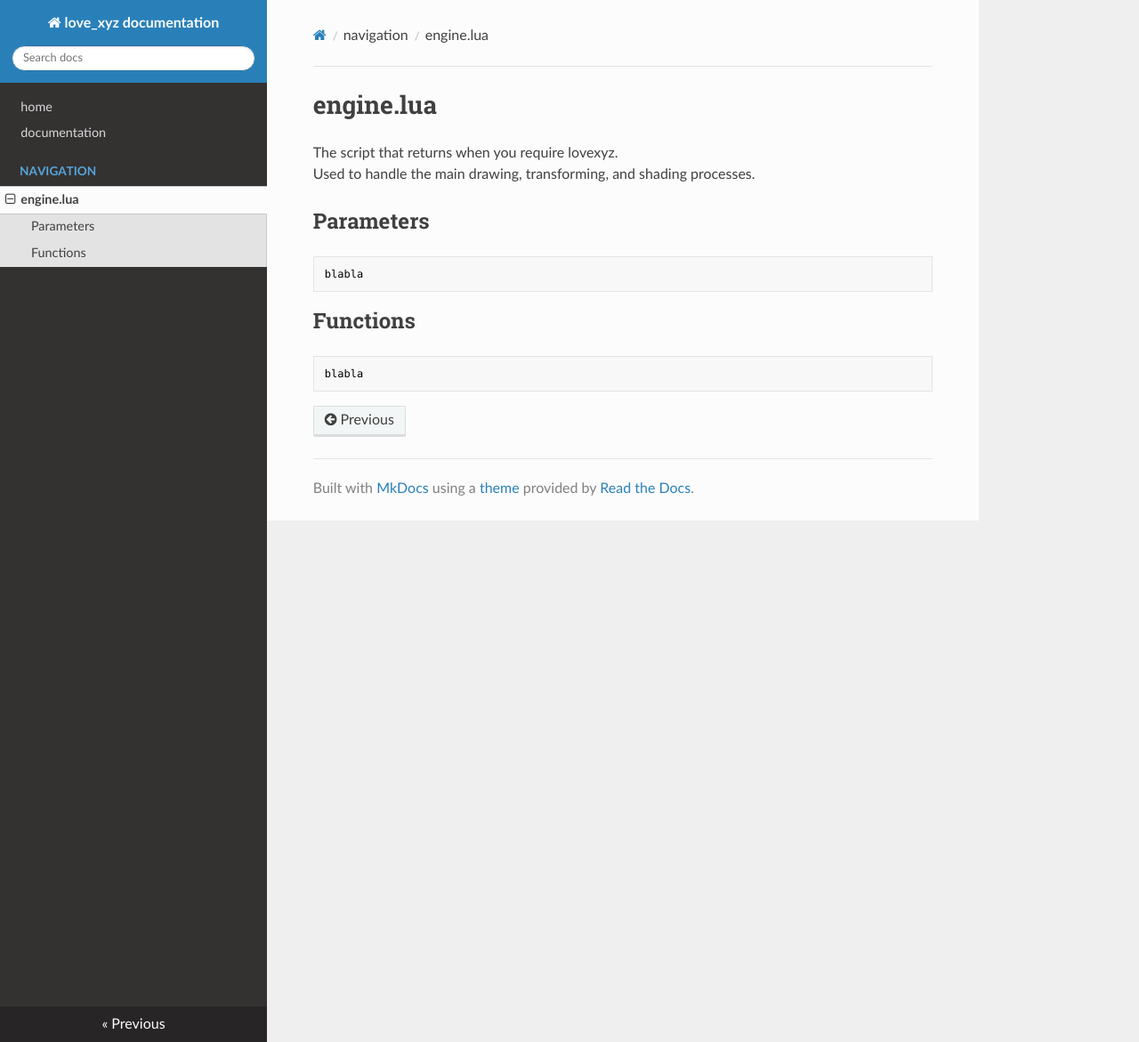
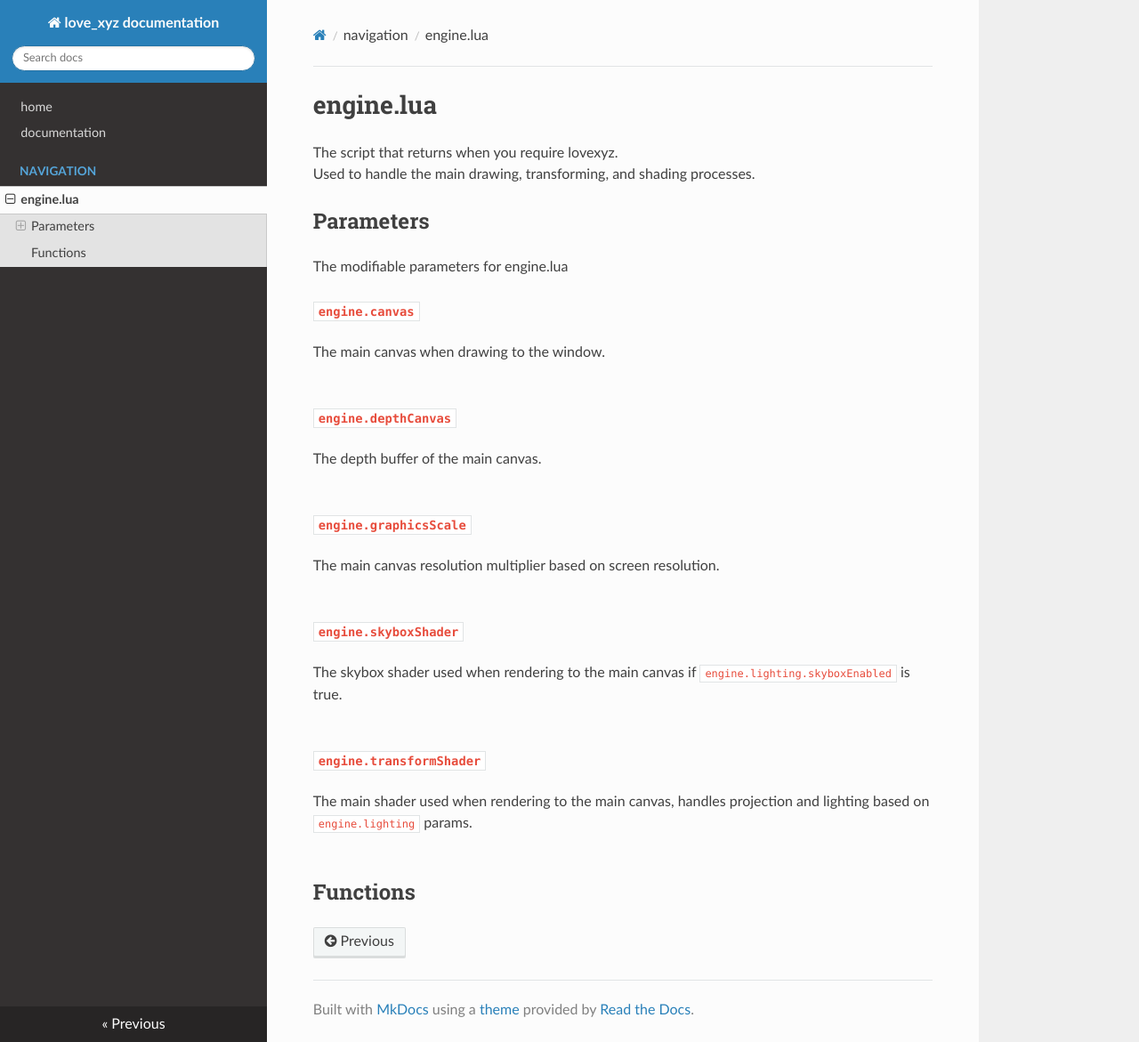
Before and after one commit to Zellicious/lovexyz-docs, an MkDocs documentation site: the page built from docs/engine.md, in a window 1280 px wide and 1171 px high. Shown: the whole window at 89% size. Built offline with MkDocs 1.6.1, drawn with Linux system fonts in a browser that asks for light colours; nearby versions of some CDN libraries.

Commit message:
rough site layout test

````diff
--- a/docs/engine.md
+++ b/docs/engine.md
@@ -5,14 +5,41 @@ Used to handle the main drawing, transforming, and shading processes. <br>
 
 ## Parameters
 
-```
-blabla
-```
+The modifiable parameters for engine.lua
 
+#### ```engine.canvas ```
+
+
+The main canvas when drawing to the window.
+<br>
+<br>
+
+#### ```engine.depthCanvas```
+
+The depth buffer of the main canvas.
+<br>
+<br>
+
+
+#### ```engine.graphicsScale ```
+
+The main canvas resolution multiplier based on screen resolution.
+<br>
+<br>
+
+
+#### ```engine.skyboxShader```
+
+The skybox shader used when rendering to the main canvas if ```engine.lighting.skyboxEnabled``` is true.
+<br>
+<br>
+
+
+#### ```engine.transformShader```
+
+The main shader used when rendering to the main canvas, handles projection and lighting based on ```engine.lighting``` params.
+<br>
+<br>
 
 
 ## Functions
-
-```
-blabla
-```
````
